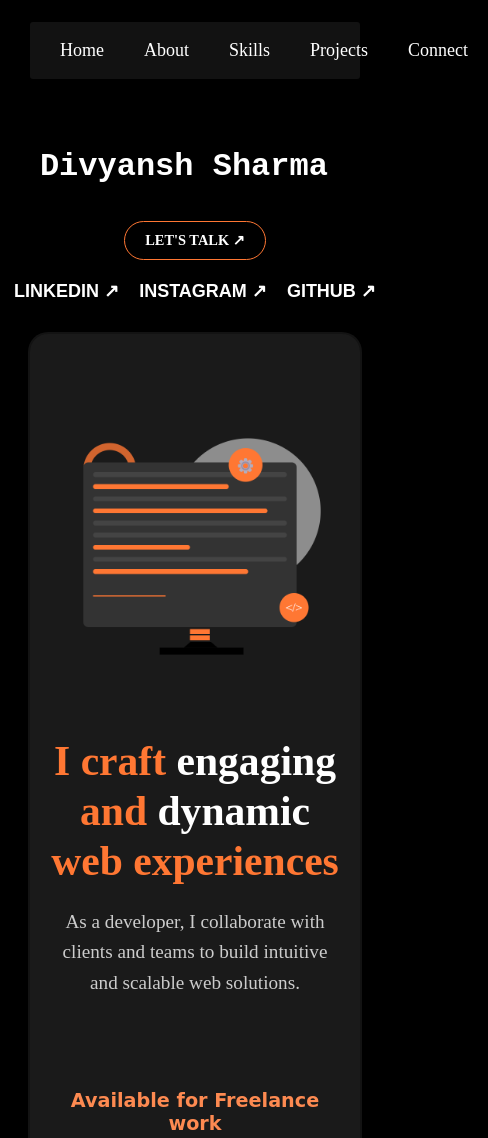
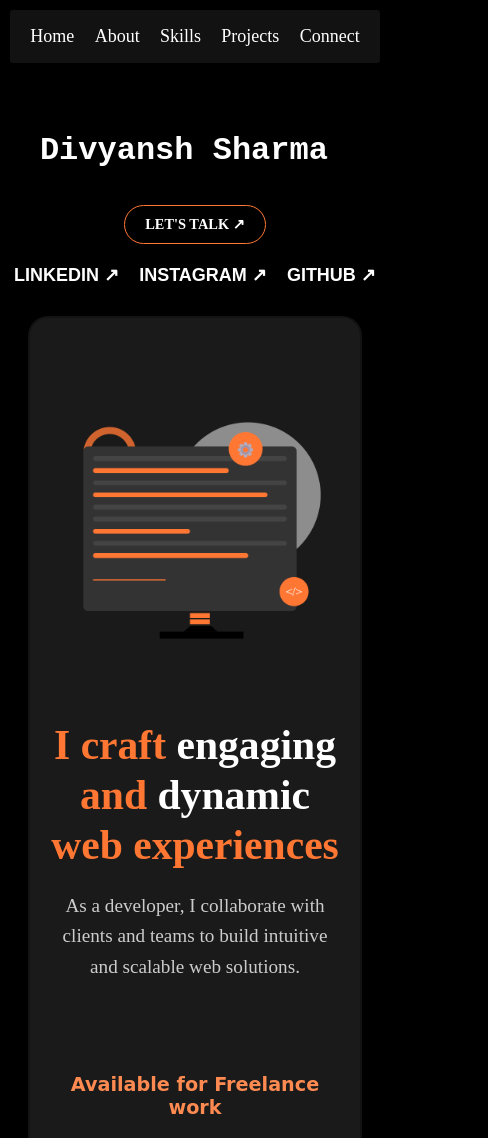
Before and after one commit to Divyansh0054/Portfolio, a plain HTML site: page index.html in a window 390 px wide. Shown: the top 1138 px of the page, 488 px wide, since content can reach past the window. Drawn offline with Linux system fonts and the light colour scheme.

Commit message:
Update pofolio.css

```diff
--- a/pofolio.css
+++ b/pofolio.css
@@ -9,6 +9,7 @@ Global Styles * {
 body {
     background-color: black;
     color: white;
+    overflow-x: hidden;
 }
 
 a {
@@ -29,15 +30,18 @@ a {
     top: 0;
     padding: 8px 10px;
     z-index: 4;
-    margin: 20px;
+    margin: 0 auto;
+    max-width: 100%;
+    box-sizing: border-box;
     /* margin-top: 20px; */
 }
 
 .nav-links {
     display: flex;
+    flex-wrap: wrap;
     justify-content: space-evenly;
     width: 100%;
-    margin-right: 20px;
+    box-sizing: border-box;
     /* align-items: center; */
 }
 
@@ -48,8 +52,20 @@ a {
     padding: 10px 20px;
     border-radius: 5px;
     transition: background-color 0.3s ease;
+    text-align: center;
 }
+@media (max-width: 768px) {
+    .nav-links {
+        flex-direction: row;
+        align-items: center;
+        flex-wrap: nowrap;
+        gap: 10px;
+    }
 
+    .nav-link {
+        padding: 8px 0;
+    }
+}
 html {
     scroll-behavior: smooth;
 }
```
